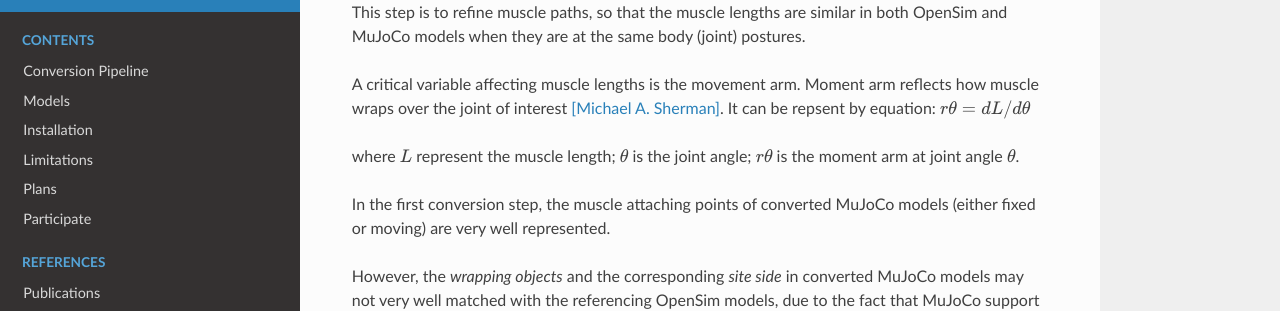
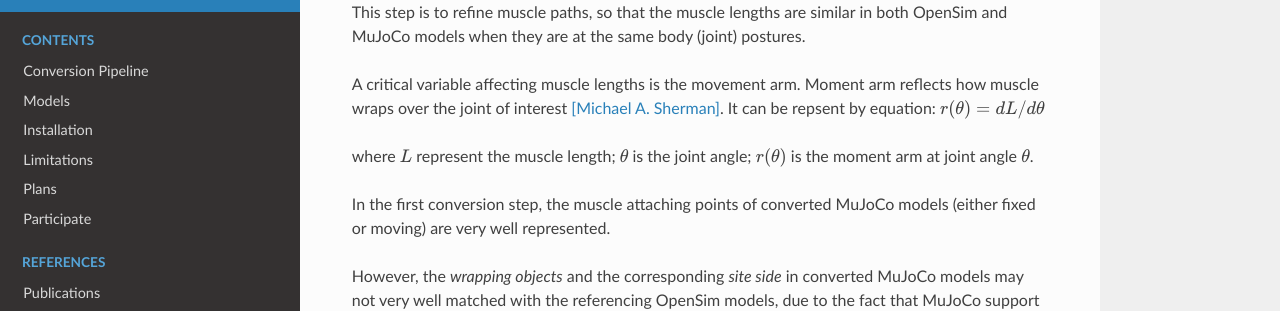
Before and after one commit to MyoHub/myoconverter, a Sphinx documentation site: the page built from docs/source/step2.rst, in a window 1280 px wide and 1322 px high. Shown: the part 159-470 px from the top of the window. Built offline with Sphinx 7.4.7 and the Read the Docs theme 2.0.0, drawn with Linux system fonts in a browser that asks for light colours.

```diff
--- a/docs/source/step2.rst
+++ b/docs/source/step2.rst
@@ -10,9 +10,9 @@ Step 2: Muscle Kinematics Optimization
 
 This step is to refine muscle paths, so that the muscle lengths are similar in both OpenSim and MuJoCo models when they are at the same body (joint) postures.
 
-A critical variable affecting muscle lengths is the movement arm. Moment arm reflects how muscle wraps over the joint of interest `[Michael A. Sherman] <https://asmedigitalcollection.asme.org/IDETC-CIE/proceedings-abstract/IDETC-CIE2013/55973/256002>`_. It can be repsent by equation: :math:`r{\theta } = dL/d{\theta }`
+A critical variable affecting muscle lengths is the movement arm. Moment arm reflects how muscle wraps over the joint of interest `[Michael A. Sherman] <https://asmedigitalcollection.asme.org/IDETC-CIE/proceedings-abstract/IDETC-CIE2013/55973/256002>`_. It can be repsent by equation: :math:`r(\theta) = dL/d{\theta }`
 
-where :math:`L` represent the muscle length; :math:`\theta` is the joint angle; :math:`r{\theta}` is the moment arm at joint angle :math:`\theta`.
+where :math:`L` represent the muscle length; :math:`\theta` is the joint angle; :math:`r(\theta)` is the moment arm at joint angle :math:`\theta`.
 
 In the first conversion step, the muscle attaching points of converted MuJoCo models (either fixed or moving) are very well represented.
 
```
